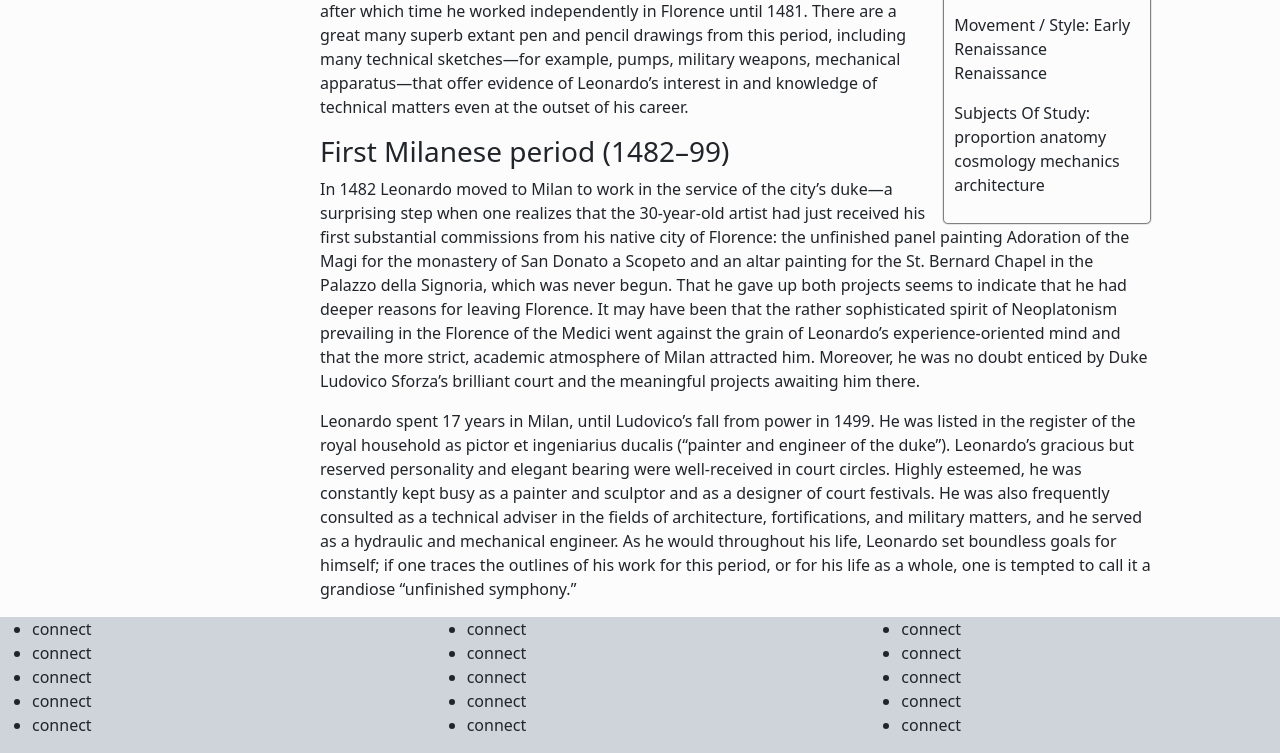
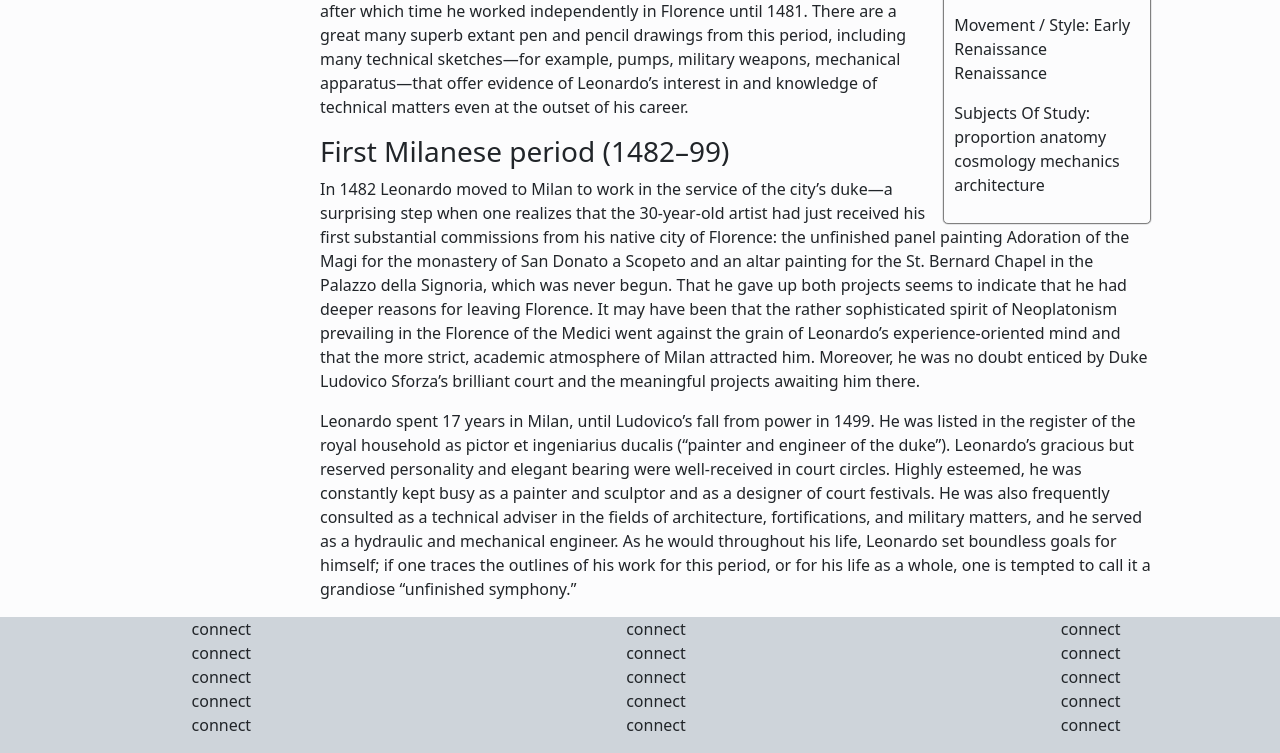
Before and after one commit to vinaybujja/personal_site, a plain HTML site: page index.html in a window 1280 px wide. Shown: the part 985-1738 px from the top of the page. Drawn offline with nearby package versions, Linux system fonts and the light colour scheme.

Commit message:
Update style.css

```diff
--- a/style.css
+++ b/style.css
@@ -31,3 +31,8 @@
                 width: 25%;
             }
         }
+
+        footer ul>li{
+            text-align: center;
+            list-style: none;
+        }
```
